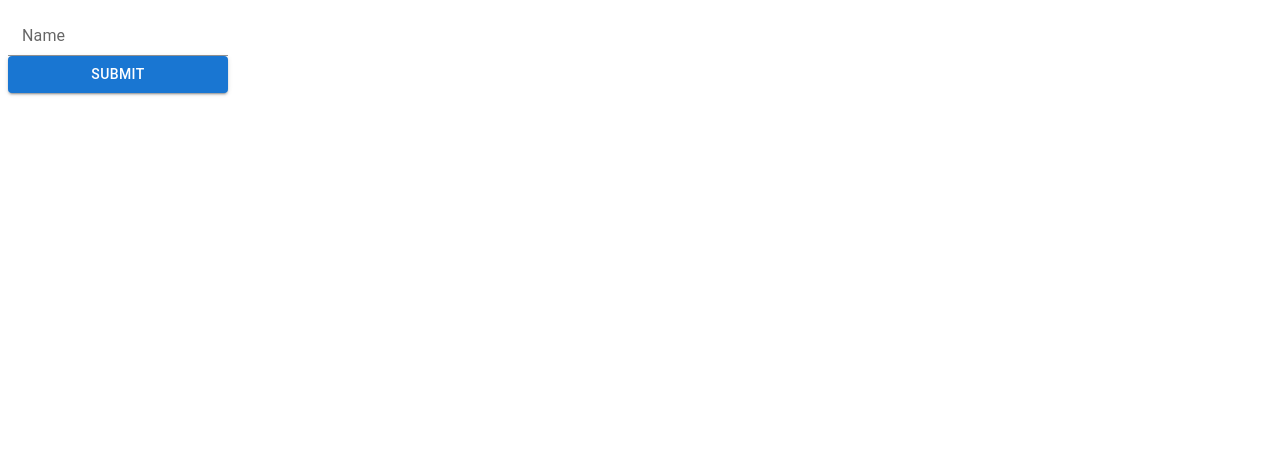
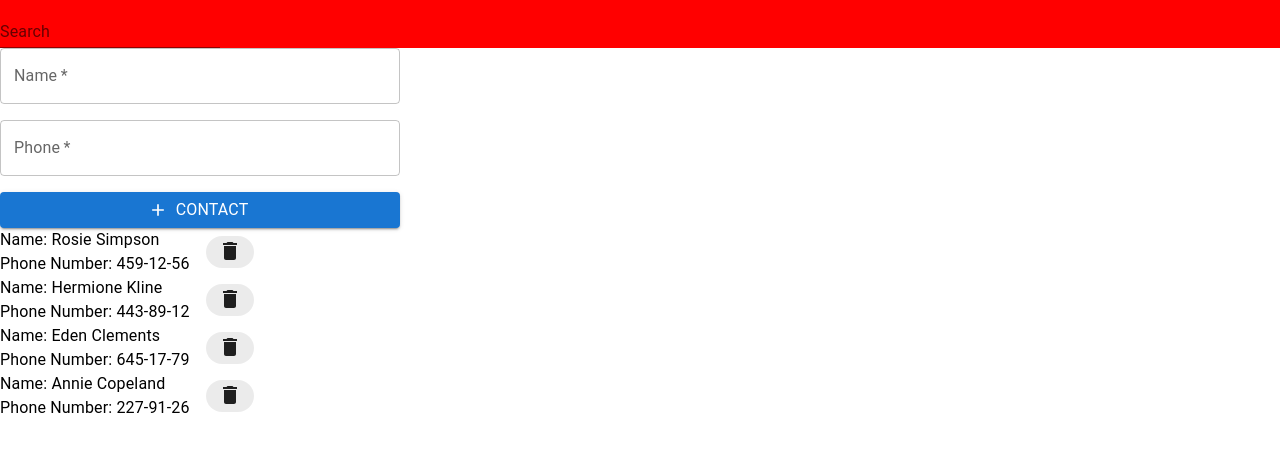
Before and after one commit to PPTZZ/goit-react-hw-02-phonebook, a React (Vite) app: page / in a window 1280 px wide. Shown: the top 452 px of the page. Built offline with nearby package versions, Linux system fonts and the light colour scheme.

Commit message:
added functionality for adding contacts

```diff
--- a/index.html
+++ b/index.html
@@ -3,6 +3,7 @@
   <head>
     <meta charset="UTF-8" />
     <meta name="viewport" content="width=device-width, initial-scale=1.0" />
+    <link rel="stylesheet" href="./src/index.css">
     <title>vite-template</title>
   </head>
   <body>
--- a/package.json
+++ b/package.json
@@ -18,6 +18,7 @@
     "@mui/icons-material": "^6.1.3",
     "@mui/material": "^6.1.3",
     "@mui/styled-engine-sc": "^6.1.3",
+    "prop-types": "^15.8.1",
     "react": "^18.3.1",
     "react-dom": "^18.3.1",
     "styled-components": "^6.1.13"
--- a/src/App.jsx
+++ /dev/null
@@ -1,10 +0,0 @@
-import { Component } from 'react'
-import InputForm from './InputForm'
-
-export default class App extends Component {
-  render() {
-    return (
-      <InputForm/>
-    )
-  }
-}
--- a/src/InputForm.jsx
+++ /dev/null
@@ -1,26 +0,0 @@
-import { Button, FormControl, Input, InputLabel } from '@mui/material';
-import { Component } from 'react';
-
-export default class InputForm extends Component {
-
-	render() {
-		return (
-			<>
-				<FormControl>
-					<InputLabel htmlFor='name-input'>Name</InputLabel>
-					<Input
-						onSubmit={this.handleSubmit}
-						id='name-input'
-						type='text'
-						name='name'
-						pattern="^[a-zA-Zа-яА-Я]+(([' -][a-zA-Zа-яА-Я ])?[a-zA-Zа-яА-Я]*)*$"
-						title="Name may contain only letters, apostrophe, dash and spaces. For example Adrian, Jacob Mercer, Charles de Batz de Castelmore d'Artagnan."
-					/>
-					<Button variant='contained' type='submit'>
-						Submit
-					</Button>
-				</FormControl>
-			</>
-		);
-	}
-}
--- /dev/null
+++ b/src/components/App.jsx
@@ -0,0 +1,40 @@
+import { Component } from 'react';
+import InputForm from './InputForm';
+import Search from './Search';
+import Contacts from './Contacts';
+
+export default class App extends Component {
+  state = {
+    contacts: [
+      { id: 0, name: 'Rosie Simpson', number: '459-12-56' },
+      { id: 1, name: 'Hermione Kline', number: '443-89-12' },
+      { id: 2, name: 'Eden Clements', number: '645-17-79' },
+      { id: 3, name: 'Annie Copeland', number: '227-91-26' },
+    ],
+    filter:''
+  };
+  handleSubmit = (data) => {
+    const id = this.state.contacts.length > 0 ? this.state.contacts.length : 0
+    const contactToAdd = {
+      id:id,
+      name:data.name,
+      number:data.number
+    }
+    this.setState((prevState)=>{
+      return{
+        contacts: [ ...prevState.contacts, contactToAdd]
+      }
+    })
+
+  };
+  render() {
+    const {contacts} = this.state
+    return (
+      <>
+        <Search />
+        <InputForm contacts={contacts} onFormSubmit={this.handleSubmit}/>
+        <Contacts contacts={contacts}/>
+      </>
+    );
+  }
+}
--- /dev/null
+++ b/src/components/Contacts.jsx
@@ -0,0 +1,40 @@
+import { Box, Chip, Grid2, Typography } from '@mui/material';
+import DeleteIcon from '@mui/icons-material/Delete';
+import PropTypes from 'prop-types';
+import { Component } from 'react';
+
+export default class Contacts extends Component {
+   handleDelete = () => {
+    console.log('click');
+  };
+
+renderContacts = contactList => {
+    return contactList.map(contact => {
+      return (
+        <Box key={contact.id}>
+          <Grid2 container columnSpacing={2} sx={{alignItems:'center'}}>
+            <Grid2>
+              <Typography>Name: {contact.name} </Typography>
+              <Typography>Phone Number: {contact.number}</Typography>
+            </Grid2>
+            <Grid2>
+              <Chip label={<DeleteIcon />} onClick={this.handleDelete} />
+            </Grid2>
+          </Grid2>
+        </Box>
+      );
+    });
+  };
+
+  render(){
+      return(
+        <>
+            {this.renderContacts(this.props.contacts)}
+        </>
+      )
+  }
+};
+
+Contacts.propTypes = {
+  contacts: PropTypes.array,
+};
--- /dev/null
+++ b/src/components/InputForm.jsx
@@ -0,0 +1,63 @@
+import PropTypes from 'prop-types';
+import { Button, Stack, TextField, Typography } from '@mui/material';
+import AddIcon from '@mui/icons-material/Add';
+import { Component } from 'react';
+
+export default class InputForm extends Component {
+  state = {
+    name: '',
+    number: '',
+  };
+
+  handleSubmit = e => {
+	e.preventDefault();
+	this.props.onFormSubmit(this.state)
+  };
+
+  handleChange = e => {
+    const { name, value } = e.target;
+    this.setState({ [name]: value });
+  };
+
+  render() {
+    return (
+      <>
+        <form onSubmit={this.handleSubmit}>
+          <Stack
+            sx={{
+              width: 400,
+            }}
+            spacing={2}>
+            <TextField
+              onChange={this.handleChange}
+              label='Name'
+              id='name-input'
+              type='text'
+              name='name'
+              pattern="^[a-zA-Zа-яА-Я]+(([' -][a-zA-Zа-яА-Я ])?[a-zA-Zа-яА-Я]*)*$"
+              title="Name may contain only letters, apostrophe, dash and spaces. For example Adrian, Jacob Mercer, Charles de Batz de Castelmore d'Artagnan."
+              required
+            />
+            <TextField
+              onChange={this.handleChange}
+              label='Phone'
+              type='number'
+              name='number'
+              pattern='\+?\d{1,4}?[-.\s]?\(?\d{1,3}?\)?[-.\s]?\d{1,4}[-.\s]?\d{1,4}[-.\s]?\d{1,9}'
+              title='Phone number must be digits and can contain spaces, dashes, parentheses and can start with +'
+              required
+            />
+            <Button variant='contained' type='submit' startIcon={<AddIcon />}>
+              <Typography>contact</Typography>
+            </Button>
+          </Stack>
+        </form>
+      </>
+    );
+  }
+}
+
+InputForm.propTypes = {
+  contacts: PropTypes.array,
+  onFormSubmit: PropTypes.func,
+};
--- /dev/null
+++ b/src/components/Search.jsx
@@ -0,0 +1,15 @@
+import { Grid2, TextField } from "@mui/material";
+
+const Search = () => {
+
+    return(
+        <>
+        <Grid2 container sx={{
+            bgcolor:'red'
+        }}>
+            <TextField variant="standard" label='Search'/>
+        </Grid2>
+        </>
+    );
+};
+export default Search;
--- a/src/index.css
+++ b/src/index.css
@@ -0,0 +1,9 @@
+input[type=number]::-webkit-inner-spin-button,
+input[type=number]::-webkit-outer-spin-button {
+  -webkit-appearance: none;
+  margin: 0;
+}
+
+*{
+    margin: 0;
+}
--- a/src/main.jsx
+++ b/src/main.jsx
@@ -1,6 +1,6 @@
 import { StrictMode } from 'react'
 import { createRoot } from 'react-dom/client'
-import App from './App.jsx'
+import App from './components/App'
 
 createRoot(document.getElementById('root')).render(
   <StrictMode>
```
Also changed, not shown: src/Search.jsx (deleted, +0 -9 lines), src/css/App.module.css (added), 1 other file (tests, documents, lock files or other folders).
